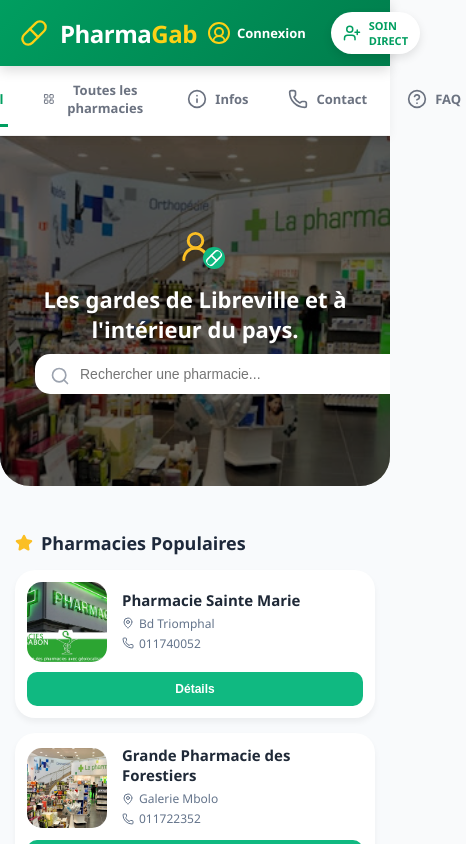
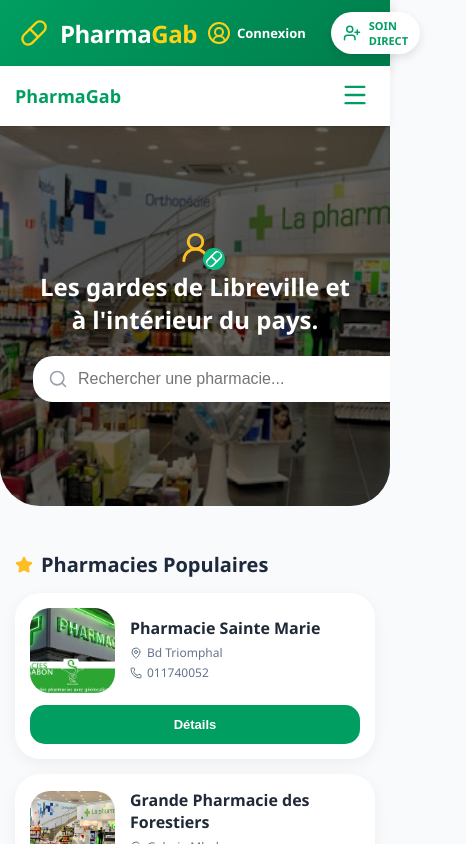
Before and after one commit to RollyObiang/pharmagab, a React (Create React App) app in the folder pharmagab-frontend/: page / in a window 390 px wide. Shown: the top 844 px of the page, 466 px wide, since content can reach past the window. Built offline with nearby package versions, Linux system fonts and the light colour scheme.

Commit message:
Correction du responsive dans les fichiers Navbar.js, Accueil.js et index.css

```diff
--- a/pharmagab-frontend/src/components/Navbar.js
+++ b/pharmagab-frontend/src/components/Navbar.js
@@ -1,28 +1,45 @@
-// src/components/Navbar.js
-import React from 'react';
+import React, { useState } from 'react';
 import { NavLink } from 'react-router-dom';
-import { Home, LayoutGrid, Info, Phone, HelpCircle } from 'lucide-react';
+import { Home, LayoutGrid, Info, Phone, HelpCircle, Menu, X } from 'lucide-react';
 
 function Navbar() {
+  const [isMenuOpen, setIsMenuOpen] = useState(false);
+
   const navLinks = [
     { to: "/", icon: Home, label: "Accueil" },
-    { to: "/toutes-les-pharmacies", icon: LayoutGrid, label: "Toutes les pharmacies" },
+    { to: "/toutes-les-pharmacies", icon: LayoutGrid, label: "Pharmacies" }, // Label raccourci pour mobile
     { to: "/a-propos", icon: Info, label: "Infos" },
     { to: "/contact", icon: Phone, label: "Contact" },
     { to: "/faq", icon: HelpCircle, label: "FAQ" },
   ];
 
+  const toggleMenu = () => setIsMenuOpen(!isMenuOpen);
+
   return (
     <nav style={styles.nav}>
-      <ul style={styles.ul}>
+      <div style={styles.container}>
+        {/* Logo ou Titre à gauche sur mobile */}
+        <div style={styles.logoMobile}>PharmaGab</div>
+
+        {/* Bouton Burger - Apparaît uniquement sur petit écran via CSS ou logique inline */}
+        <button onClick={toggleMenu} style={styles.burgerButton}>
+          {isMenuOpen ? <X size={28} /> : <Menu size={28} />}
+        </button>
+
+        {/* Liste des liens - Conditionnelle sur mobile */}
+        <ul style={{
+          ...styles.ul,
+          display: isMenuOpen ? 'flex' : (window.innerWidth > 768 ? 'flex' : 'none')
+        }}>
           {navLinks.map((link) => (
             <li key={link.to} style={styles.li}>
               <NavLink
                 to={link.to}
+                onClick={() => setIsMenuOpen(false)} // Ferme le menu au clic
                 style={({ isActive }) => ({
                   ...styles.link,
                   color: isActive ? 'var(--gab-green)' : 'var(--text-gray)',
-                borderBottom: isActive ? '3px solid var(--gab-green)' : '3px solid transparent',
+                  borderBottom: window.innerWidth > 768 && isActive ? '3px solid var(--gab-green)' : '3px solid transparent',
                 })}
               >
                 {({ isActive }) => (
@@ -35,46 +52,60 @@
             </li>
           ))}
         </ul>
+      </div>
     </nav>
   );
 }
 
 const styles = {
   nav: {
-    /* CHANGEMENT ICI : On enlève le fixed bottom */
     position: 'sticky',
-    top: '0px', // Se colle en haut au scroll si besoin
+    top: '0px',
     width: '100%',
     backgroundColor: 'white',
     boxShadow: '0 2px 10px rgba(0,0,0,0.05)',
-    zIndex: 99,
-    // On enlève les arrondis du haut car elle est maintenant collée au header
-    borderTopLeftRadius: '0px',
-    borderTopRightRadius: '0px',
-    borderBottom: '1px solid #f0f0f0',
+    zIndex: 1000,
+  },
+  container: {
+    display: 'flex',
+    justifyContent: 'space-between',
+    alignItems: 'center',
+    maxWidth: '1200px',
+    margin: '0 auto',
+    padding: '0 15px',
+    height: '60px',
+  },
+  logoMobile: {
+    fontWeight: '800',
+    color: 'var(--gab-green)',
+    fontSize: '18px',
+  },
+  burgerButton: {
+    display: window.innerWidth > 768 ? 'none' : 'block', // Simple mais efficace
+    background: 'none',
+    border: 'none',
+    color: 'var(--gab-green)',
+    cursor: 'pointer',
   },
   ul: {
+    // Sur desktop : ligne horizontale
+    // Sur mobile (quand display: flex) : on va forcer le CSS via index.css pour le menu vertical
     display: 'flex',
-    justifyContent: 'center', // On centre les éléments pour un look plus "web"
-    gap: '30px', // Espace entre les boutons
+    gap: '20px',
     alignItems: 'center',
-    padding: '0 10px',
+    listStyle: 'none',
     margin: 0,
-    listStyle: 'none',
-    maxWidth: '1200px', // Largeur max pour les grands écrans
-    marginLeft: 'auto',
-    marginRight: 'auto',
+    padding: 0,
   },
   li: { textAlign: 'center' },
   link: {
     display: 'flex',
-    flexDirection: 'row', // Icône et texte côte à côte pour gagner de la place en hauteur
+    flexDirection: 'row',
     alignItems: 'center',
     gap: '8px',
-    fontSize: '13px',
+    fontSize: '14px',
     fontWeight: '700',
-    padding: '15px 5px', // Espace pour cliquer
-    transition: 'all 0.3s ease',
+    padding: '10px 5px',
     textDecoration: 'none',
   },
   label: { display: 'inline-block' }
--- a/pharmagab-frontend/src/pages/Accueil.js
+++ b/pharmagab-frontend/src/pages/Accueil.js
@@ -16,7 +16,11 @@
 import phar from '../assets/phar.jpg';
 
 const images = [pharma, named, acae, gab];
-const animatedTexts = ["Trouvez votre santé instantanément.", "Les gardes de Libreville et à l'intérieur du pays.", "PharmaGab, votre allié bien-être."];
+const animatedTexts = [
+  "Trouvez votre santé instantanément.",
+  "Les gardes de Libreville et à l'intérieur du pays.",
+  "PharmaGab, votre allié bien-être."
+];
 
 const popularPharmacies = [
   { id: 1, nom: "Pharmacie Sainte Marie", quartier: "Bd Triomphal", tel: "011740052", img: pharma },
@@ -60,14 +64,25 @@
         .btn-hover:hover { filter: brightness(1.1); transform: scale(1.05); transition: 0.2s; }
         .modal-overlay { position: fixed; top:0; left:0; right:0; bottom:0; background: rgba(0,0,0,0.7); z-index: 9999; display: flex; align-items: center; justify-content: center; padding: 20px; }
         .check-list li { display: flex; align-items: flex-start; gap: 10px; margin-bottom: 15px; color: #475569; font-size: 14px; }
+        @media (max-width: 768px) {
+          .april-container { flex-direction: column !important; }
+          .april-right { border-top-left-radius: 0px !important; min-height: 200px !important; }
+        }
       `}</style>
 
-      {/* SECTION HÉROS */}
+      {/* SECTION HÉROS CORRIGÉE */}
       <div style={{ ...styles.hero, backgroundImage: `url(${images[currentImage]})` }}>
         <div style={styles.heroOverlay}>
-          <div className="container">
-            <Link to="/" style={styles.logoLink}><div style={styles.logoContainer}><UserRound size={35} color="#fbbf24" /><Pill size={18} color="white" style={styles.pillIcon} /></div></Link>
+          <div className="container" style={{ width: '100%' }}>
+            <Link to="/" style={styles.logoLink}>
+              <div style={styles.logoContainer}>
+                <UserRound size={35} color="#fbbf24" />
+                <Pill size={18} color="white" style={styles.pillIcon} />
+              </div>
+            </Link>
             <h2 style={styles.animatedText}>{animatedTexts[currentText]}</h2>
+
+            {/* CONTAINER BARRE DE RECHERCHE CENTRÉ */}
             <div style={styles.searchContainer}>
               <Search style={styles.searchIcon} size={20} color="#9ca3af" />
               <input type="text" placeholder="Rechercher une pharmacie..." style={styles.searchInput} />
@@ -120,8 +135,8 @@
         </div>
       </div>
 
-      {/* SECTION INNOVATION GABONAISE (EXISTANTE) */}
-      <div style={{ marginTop: '40px', padding: '20px' }}>
+      {/* SECTION INNOVATION GABONAISE */}
+      <div style={{ marginTop: '40px', padding: '0 20px' }}>
         <div className="container" style={styles.expertSection}>
           <div style={styles.expertTextContent}>
             <div style={styles.badge}>Innovation Gabonaise</div>
@@ -132,9 +147,9 @@
         </div>
       </div>
 
-      {/* --- NOUVELLE SECTION TYPE "APRIL" (MODÈLE SANTÉ) --- */}
+      {/* SECTION TYPE "APRIL" */}
       <div className="container" style={{ marginTop: '40px', marginBottom: '40px' }}>
-        <div className="hover-scale" style={styles.aprilContainer}>
+        <div className="hover-scale april-container" style={styles.aprilContainer}>
           <div style={styles.aprilLeft}>
             <div style={{ display: 'flex', gap: '4px', marginBottom: '10px' }}>
               {[1, 2, 3, 4, 5].map(s => <Star key={s} size={16} fill="#fbbf24" color="#fbbf24" />)}
@@ -144,47 +159,37 @@
             <h2 style={styles.aprilTitle}>Complémentaire santé <span style={{color: '#1e3a8a'}}>PHARMAGAB</span></h2>
 
             <ul className="check-list" style={{ listStyle: 'none', padding: 0 }}>
-              <li>
-                <CheckCircle size={20} color="#3b82f6" />
-                <span>Une <b>application web</b> pour trouver vos pharmacies de garde et vérifier les stocks en temps réel.</span>
-              </li>
-              <li>
-                <CheckCircle size={20} color="#3b82f6" />
-                <span><b>Téléconsultation :</b> accès aux conseils d'experts pharmaciens 7j/7 (Gabon uniquement).</span>
-              </li>
-              <li>
-                <CheckCircle size={20} color="#3b82f6" />
-                <span>Votre <b>prise en charge CNAMGS</b> facilitée grâce à notre réseau de partenaires agréés.</span>
-              </li>
+              <li><CheckCircle size={20} color="#3b82f6" /> <span><b>Application web</b> de garde en temps réel.</span></li>
+              <li><CheckCircle size={20} color="#3b82f6" /> <span><b>Téléconsultation :</b> accès aux experts 7j/7.</span></li>
+              <li><CheckCircle size={20} color="#3b82f6" /> <span><b>CNAMGS :</b> prise en charge facilitée.</span></li>
             </ul>
 
-            <button className="btn-hover" style={styles.aprilBtn} onClick={() => window.open('https://wa.me/+241 74 00 18 35', '_blank')}>
+            <button className="btn-hover" style={styles.aprilBtn} onClick={() => window.open('https://wa.me/+24174001835', '_blank')}>
               Obtenir un tarif <ArrowRight size={18} />
             </button>
           </div>
-
-          <div style={{ ...styles.aprilRight, backgroundImage: `url(${named})` }}></div>
+          <div className="april-right" style={{ ...styles.aprilRight, backgroundImage: `url(${named})` }}></div>
         </div>
       </div>
 
-      {/* --- POURQUOI S'ASSURER --- */}
-      <div style={{ backgroundColor: '#f0f9ff', padding: '40px 20px', borderRadius: '30px' }}>
+      {/* POURQUOI S'ASSURER */}
+      <div style={{ backgroundColor: '#f0f9ff', padding: '40px 20px', borderRadius: '30px', margin: '0 10px' }}>
         <div className="container" style={{ textAlign: 'center' }}>
-          <h2 style={{ color: '#1e3a8a', fontSize: '22px', fontWeight: 'bold' }}>Pourquoi s'assurer avec PharmaGab ?</h2>
+          <h2 style={{ color: '#1e3a8a', fontSize: '22px', fontWeight: 'bold' }}>Pourquoi choisir PharmaGab ?</h2>
           <div style={styles.grid2}>
             <div className="hover-scale" style={styles.featureCardLight} onClick={() => setInfoModal(reassurances.fiabilite)}>
               <CheckCircle color="#10b981" size={24} />
               <h4 style={{ margin: '10px 0' }}>Fiabilité</h4>
-              <p style={{ fontSize: '11px', color: '#64748b' }}>Cliquez pour voir les détails</p>
+              <p style={{ fontSize: '11px', color: '#64748b' }}>Données certifiées</p>
             </div>
             <div className="hover-scale" style={styles.featureCardLight} onClick={() => setInfoModal(reassurances.communaute)}>
               <Users color="#3b82f6" size={24} />
               <h4 style={{ margin: '10px 0' }}>Communauté</h4>
-              <p style={{ fontSize: '11px', color: '#64748b' }}>Cliquez pour voir les détails</p>
+              <p style={{ fontSize: '11px', color: '#64748b' }}>Entraide locale</p>
             </div>
           </div>
-          <a href="https://wa.me/+241 74 00 18 35" style={{textDecoration: 'none'}}>
-            <button className="btn-hover" style={styles.primaryBtn}>Obtenir mon devis gratuit <ArrowRight size={18} /></button>
+          <a href="https://wa.me/+24174001835" style={{textDecoration: 'none'}}>
+            <button className="btn-hover" style={styles.primaryBtn}>Devis gratuit <ArrowRight size={18} /></button>
           </a>
         </div>
       </div>
@@ -221,50 +226,84 @@
 }
 
 const styles = {
-  // Styles existants conservés...
-  hero: { height: '350px', backgroundSize: 'cover', backgroundPosition: 'center', borderBottomLeftRadius: '30px', borderBottomRightRadius: '30px', overflow: 'hidden' },
-  heroOverlay: { height: '100%', width: '100%', backgroundColor: 'rgba(0,0,0,0.6)', display: 'flex', flexDirection: 'column', justifyContent: 'center', textAlign: 'center', color: 'white' },
-  logoLink: { textDecoration: 'none', display: 'inline-block', marginBottom: '15px' },
+  hero: {
+    height: '380px',
+    backgroundSize: 'cover',
+    backgroundPosition: 'center',
+    borderBottomLeftRadius: '40px',
+    borderBottomRightRadius: '40px',
+    overflow: 'hidden'
+  },
+  heroOverlay: {
+    height: '100%',
+    width: '100%',
+    backgroundColor: 'rgba(0,0,0,0.6)',
+    display: 'flex',
+    flexDirection: 'column',
+    justifyContent: 'center',
+    alignItems: 'center', // CENTRE LES ENFANTS HORIZONTALEMENT
+    textAlign: 'center',
+    color: 'white'
+  },
+  logoLink: { textDecoration: 'none', marginBottom: '15px' },
   logoContainer: { position: 'relative', width: '60px', margin: '0 auto' },
   pillIcon: { position: 'absolute', bottom: '0', right: '0', backgroundColor: '#10b981', borderRadius: '50%', padding: '2px' },
-  animatedText: { fontSize: '22px', fontWeight: '800', margin: '0 0 10px 0', padding: '0 20px' },
-  searchContainer: { position: 'relative', maxWidth: '320px', margin: '0 auto' },
-  searchIcon: { position: 'absolute', left: '15px', top: '12px' },
-  searchInput: { width: '100%', padding: '12px 15px 12px 45px', borderRadius: '15px', border: 'none', fontSize: '14px' },
+  animatedText: {
+    fontSize: '24px',
+    fontWeight: '800',
+    margin: '0 0 20px 0',
+    padding: '0 20px',
+    maxWidth: '500px'
+  },
+  // --- BARRE DE RECHERCHE RÉPARÉE ---
+  searchContainer: {
+    position: 'relative',
+    width: '90%',
+    maxWidth: '400px',
+    margin: '0 auto'
+  },
+  searchIcon: { position: 'absolute', left: '15px', top: '13px', zIndex: 1 },
+  searchInput: {
+    width: '100%',
+    padding: '14px 15px 14px 45px',
+    borderRadius: '20px',
+    border: 'none',
+    fontSize: '16px', // ANTI-ZOOM iOS
+    boxShadow: '0 10px 25px rgba(0,0,0,0.2)',
+    outline: 'none'
+  },
   sectionHeader: { display: 'flex', alignItems: 'center', gap: '8px', marginBottom: '15px' },
-  sectionTitle: { margin: 0, fontSize: '18px', fontWeight: '700', color: '#1e293b' },
+  sectionTitle: { margin: 0, fontSize: '20px', fontWeight: '700', color: '#1e293b' },
   popList: { display: 'flex', flexDirection: 'column', gap: '15px' },
-  popCard: { backgroundColor: 'white', padding: '12px', borderRadius: '20px', boxShadow: '0 4px 6px rgba(0,0,0,0.05)' },
+  popCard: { backgroundColor: 'white', padding: '15px', borderRadius: '25px', boxShadow: '0 4px 15px rgba(0,0,0,0.05)' },
   cardContent: { display: 'flex', gap: '15px', alignItems: 'center' },
-  cardImage: { width: '80px', height: '80px', borderRadius: '15px', objectFit: 'cover' },
-  cardText: { flex: 1 },
-  popName: { margin: '0 0 5px 0', fontSize: '15px', fontWeight: '700' },
+  cardImage: { width: '85px', height: '85px', borderRadius: '20px', objectFit: 'cover' },
+  cardText: { flex: 1, textAlign: 'left' },
+  popName: { margin: '0 0 5px 0', fontSize: '16px', fontWeight: '700' },
   popInfo: { fontSize: '12px', color: '#64748b', display: 'flex', alignItems: 'center', gap: '5px', marginBottom: '3px' },
-  detailsBtn: { marginTop: '10px', width: '100%', border: 'none', background: '#10b981', color: 'white', borderRadius: '10px', padding: '10px', fontSize: '12px', fontWeight: '700' },
+  detailsBtn: { marginTop: '12px', width: '100%', border: 'none', background: '#009E60', color: 'white', borderRadius: '15px', padding: '12px', fontSize: '13px', fontWeight: '700', cursor: 'pointer' },
   newsGrid: { display: 'grid', gridTemplateColumns: 'repeat(auto-fit, minmax(280px, 1fr))', gap: '20px' },
-  newsCard: { backgroundColor: 'white', borderRadius: '20px', overflow: 'hidden', boxShadow: '0 4px 6px rgba(0,0,0,0.05)' },
-  newsThumb: { height: '150px', backgroundSize: 'cover', backgroundPosition: 'center' },
-  newsContent: { padding: '15px' },
-  newsTitle: { margin: '8px 0', fontSize: '15px', fontWeight: '700', color: '#1e293b' },
-  newsLink: { background: 'none', border: 'none', color: '#3b82f6', fontWeight: '700', fontSize: '12px', display: 'flex', alignItems: 'center', gap: '5px', padding: 0 },
-  grid2: { display: 'grid', gridTemplateColumns: '1fr 1fr', gap: '15px', marginBottom: '30px' },
-  featureCardLight: { backgroundColor: 'white', padding: '20px', borderRadius: '20px', textAlign: 'center', boxShadow: '0 2px 4px rgba(0,0,0,0.05)' },
-  primaryBtn: { backgroundColor: '#1e3a8a', color: 'white', border: 'none', padding: '15px 30px', borderRadius: '30px', fontWeight: 'bold', display: 'flex', alignItems: 'center', gap: '10px', margin: '0 auto', cursor: 'pointer' },
-  expertSection: { backgroundColor: '#1e293b', borderRadius: '30px', padding: '30px', display: 'flex', gap: '20px', alignItems: 'center', justifyContent: 'space-between' },
-  expertTextContent: { flex: 1 },
-  badge: { backgroundColor: 'rgba(255,255,255,0.1)', color: '#fbbf24', padding: '5px 12px', borderRadius: '20px', fontSize: '10px', display: 'inline-block' },
-  expertImg: { width: '120px', height: '120px', borderRadius: '20px', backgroundSize: 'cover' },
-  infoModalBox: { background: 'white', padding: '30px', borderRadius: '30px', maxWidth: '400px', width: '100%', textAlign: 'center', position: 'relative' },
+  newsCard: { backgroundColor: 'white', borderRadius: '25px', overflow: 'hidden', boxShadow: '0 4px 15px rgba(0,0,0,0.05)' },
+  newsThumb: { height: '160px', backgroundSize: 'cover', backgroundPosition: 'center' },
+  newsContent: { padding: '18px' },
+  newsTitle: { margin: '8px 0', fontSize: '16px', fontWeight: '700', color: '#1e293b' },
+  newsLink: { background: 'none', border: 'none', color: '#3b82f6', fontWeight: '700', fontSize: '13px', display: 'flex', alignItems: 'center', gap: '5px', cursor: 'pointer' },
+  grid2: { display: 'grid', gridTemplateColumns: '1fr 1fr', gap: '15px', marginBottom: '25px' },
+  featureCardLight: { backgroundColor: 'white', padding: '20px', borderRadius: '25px', textAlign: 'center', boxShadow: '0 4px 10px rgba(0,0,0,0.03)' },
+  primaryBtn: { backgroundColor: '#1e3a8a', color: 'white', border: 'none', padding: '14px 28px', borderRadius: '20px', fontWeight: 'bold', display: 'flex', alignItems: 'center', gap: '10px', margin: '0 auto', cursor: 'pointer' },
+  expertSection: { backgroundColor: '#1e293b', borderRadius: '30px', padding: '25px', display: 'flex', gap: '20px', alignItems: 'center', justifyContent: 'space-between' },
+  expertTextContent: { flex: 1, textAlign: 'left' },
+  badge: { backgroundColor: 'rgba(255,255,255,0.1)', color: '#fbbf24', padding: '5px 12px', borderRadius: '20px', fontSize: '11px', display: 'inline-block' },
+  expertImg: { width: '100px', height: '100px', borderRadius: '20px', backgroundSize: 'cover' },
+  infoModalBox: { background: 'white', padding: '30px', borderRadius: '30px', maxWidth: '400px', width: '90%', textAlign: 'center', position: 'relative' },
   closeModalInfo: { position: 'absolute', top: '15px', right: '15px', border: 'none', background: 'none', cursor: 'pointer' },
-  pharmacyModalBox: { background: 'white', borderRadius: '30px', maxWidth: '500px', width: '100%', overflow: 'hidden' },
-  modalFullImg: { width: '100%', height: '200px', objectFit: 'cover' },
-
-  // NOUVEAUX STYLES SECTION APRIL
-  aprilContainer: { backgroundColor: 'white', borderRadius: '30px', overflow: 'hidden', display: 'flex', flexWrap: 'wrap', boxShadow: '0 10px 30px rgba(0,0,0,0.08)' },
-  aprilLeft: { flex: 1, padding: '40px', minWidth: '300px' },
-  aprilRight: { flex: 1, minWidth: '300px', backgroundSize: 'cover', backgroundPosition: 'center', minHeight: '250px', borderTopLeftRadius: '100px' },
-  aprilTitle: { fontSize: '28px', fontWeight: '800', color: '#1e293b', marginBottom: '20px', lineHeight: '1.2' },
-  aprilBtn: { backgroundColor: '#fbbf24', color: '#1e293b', border: 'none', padding: '12px 25px', borderRadius: '15px', fontWeight: '800', display: 'flex', alignItems: 'center', gap: '10px', cursor: 'pointer' }
+  pharmacyModalBox: { background: 'white', borderRadius: '30px', maxWidth: '500px', width: '95%', overflow: 'hidden' },
+  modalFullImg: { width: '100%', height: '220px', objectFit: 'cover' },
+  aprilContainer: { backgroundColor: 'white', borderRadius: '30px', overflow: 'hidden', display: 'flex', boxShadow: '0 10px 30px rgba(0,0,0,0.08)' },
+  aprilLeft: { flex: 1, padding: '30px', minWidth: '280px', textAlign: 'left' },
+  aprilRight: { flex: 1, minWidth: '280px', backgroundSize: 'cover', backgroundPosition: 'center', minHeight: '250px', borderTopLeftRadius: '100px' },
+  aprilTitle: { fontSize: '26px', fontWeight: '800', color: '#1e293b', marginBottom: '20px', lineHeight: '1.2' },
+  aprilBtn: { backgroundColor: '#fbbf24', color: '#1e293b', border: 'none', padding: '14px 25px', borderRadius: '18px', fontWeight: '800', display: 'flex', alignItems: 'center', gap: '10px', cursor: 'pointer' }
 };
 
 export default Accueil;
```
Also changed, not shown: pharmagab-frontend/src/index.css (+15 -0 lines). Lines whose indentation alone changed are shown as unchanged.
